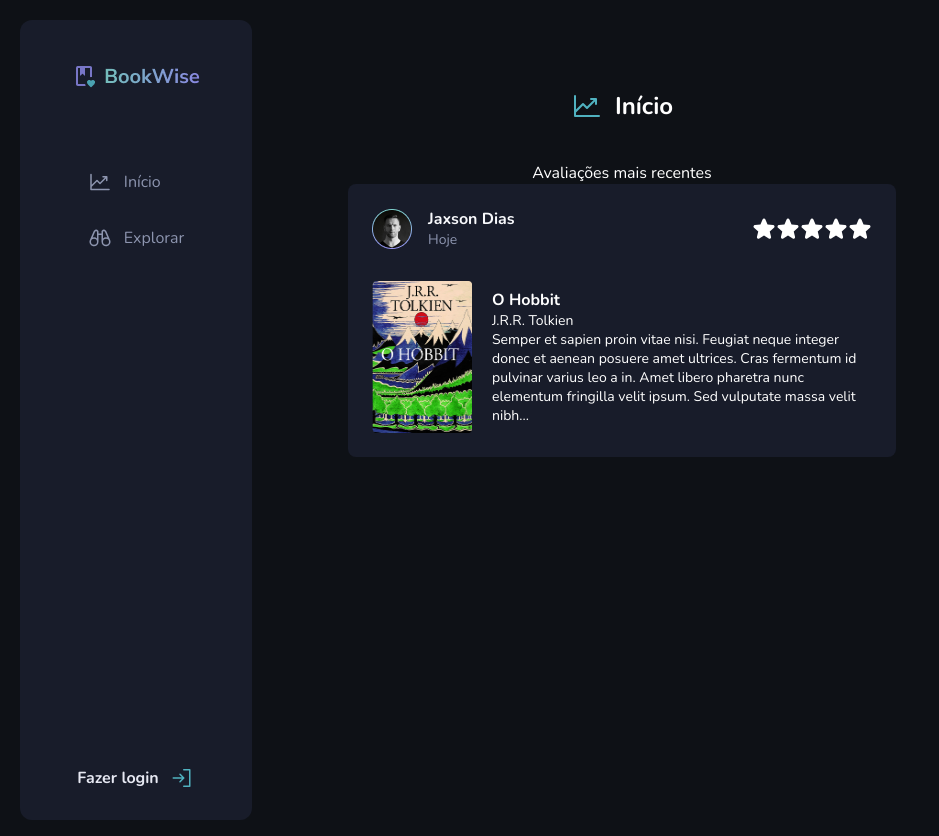
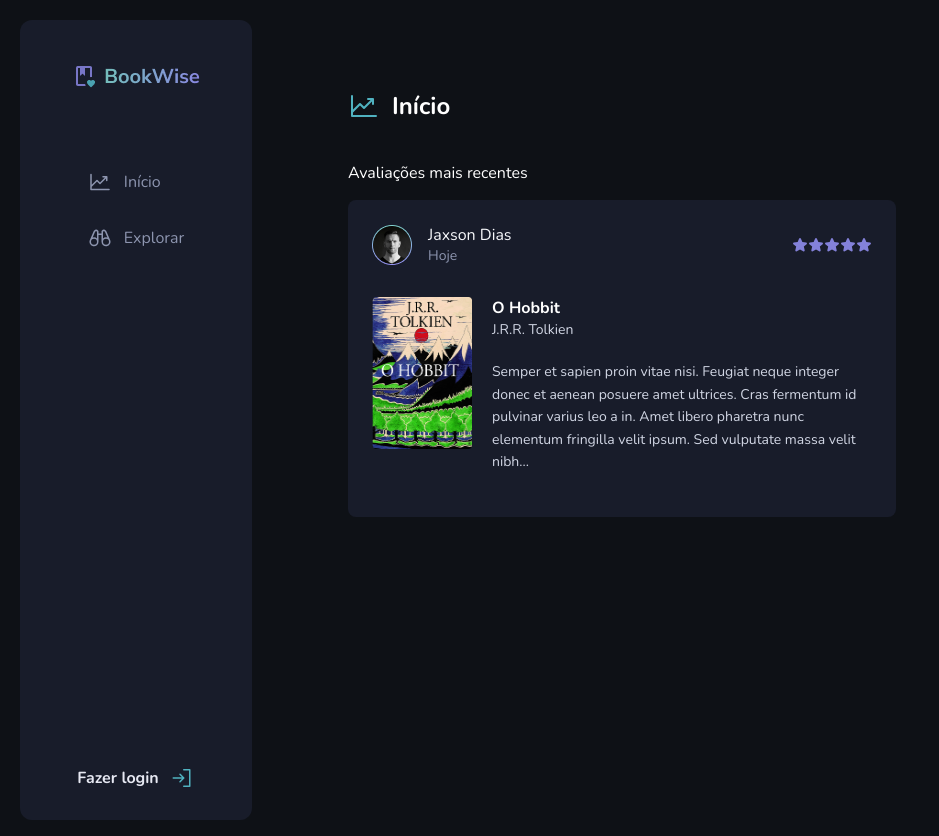
Before and after one commit to HeitorNOC/BookWise, a Next.js app: page /home in a window 1280 px wide. Shown: the whole page, without its empty margins (0-939 px from the left). Built offline with nearby package versions, Linux system fonts and the light colour scheme; no server answers.

Commit message:
BookSection Styles

```diff
--- a/src/pages/home/index.tsx
+++ b/src/pages/home/index.tsx
@@ -66,19 +66,21 @@ export default function Home() {
                     </div>
                   </div>
                   <div className="star">
-                    <Star size={24} weight="fill" />
-                    <Star size={24} weight="fill" />
-                    <Star size={24} weight="fill" />
-                    <Star size={24} weight="fill" />
-                    <Star size={24} weight="fill" />
+                    <Star size={16} weight="fill" color="#8381D9"/>
+                    <Star size={16} weight="fill" color="#8381D9"/>
+                    <Star size={16} weight="fill" color="#8381D9"/>
+                    <Star size={16} weight="fill" color="#8381D9"/>
+                    <Star size={16} weight="fill" color="#8381D9"/>
                   </div>
 
                 </BookSectionProfile>
                 <BookSectionDesc>
                   <Image src={Hobbit} alt="book" width={100} height={152}/>
                   <div>
-                    <h4>O Hobbit</h4>
-                    <p><span>J.R.R. Tolkien</span></p>
+                    <div>
+                      <h4>O Hobbit</h4>
+                      <p>J.R.R. Tolkien</p>
+                    </div>
                     <p>Semper et sapien proin vitae nisi. Feugiat neque integer donec et aenean posuere amet ultrices. Cras fermentum id pulvinar varius leo a in. Amet libero pharetra nunc elementum fringilla velit ipsum. Sed vulputate massa velit nibh...</p>
                   </div>
                 </BookSectionDesc>
--- a/src/pages/home/styles.ts
+++ b/src/pages/home/styles.ts
@@ -28,7 +28,8 @@ export const Sidebar = styled('div', {
 export const Content = styled('div', {
   display: "flex",
   flexDirection: "column",
-  alignItems: "center",
+  alignItems: "flex-start",
+
   height: '100vh',
   paddingTop: 72,
   paddingLeft: 96,
@@ -85,7 +86,8 @@ export const SideContentDown = styled('div', {
 export const ContentTitle = styled('div', {
   display: "flex",
   flexDirection: "column",
-  alignItems: "center",
+  alignItems: "flex-start",
+  marginBottom: 16,
 
   div: {
     display: "flex",
@@ -99,7 +101,8 @@ export const ContentTitle = styled('div', {
     p: {
       fontSize: 24,
       color: "$white",
-      fontWeight: 700
+      fontWeight: 700,
+
     }
   }
 })
@@ -132,7 +135,9 @@ export const BookSectionProfile = styled('div', {
       marginLeft: 16,
 
       h4: {
-        color: "$gray100"
+        color: "$gray100",
+        fontSize: 16,
+        fontWeight: 400
       },
 
       p: {
@@ -145,15 +150,20 @@ export const BookSectionProfile = styled('div', {
 
 export const BookSectionDesc = styled('div', {
   display: "flex",
-  alignItems: "center",
   justifyContent: "center",
+
 
   gap: 20,
 
   div: {
+    display: "flex",
+    flexDirection: "column",
+    marginBottom: 20,
     p: {
       flexWrap: "wrap",
-      fontSize: 14
+      fontSize: 14,
+      lineHeight: "160%",
+      color: "$gray300"
     }
   }
 })
```
